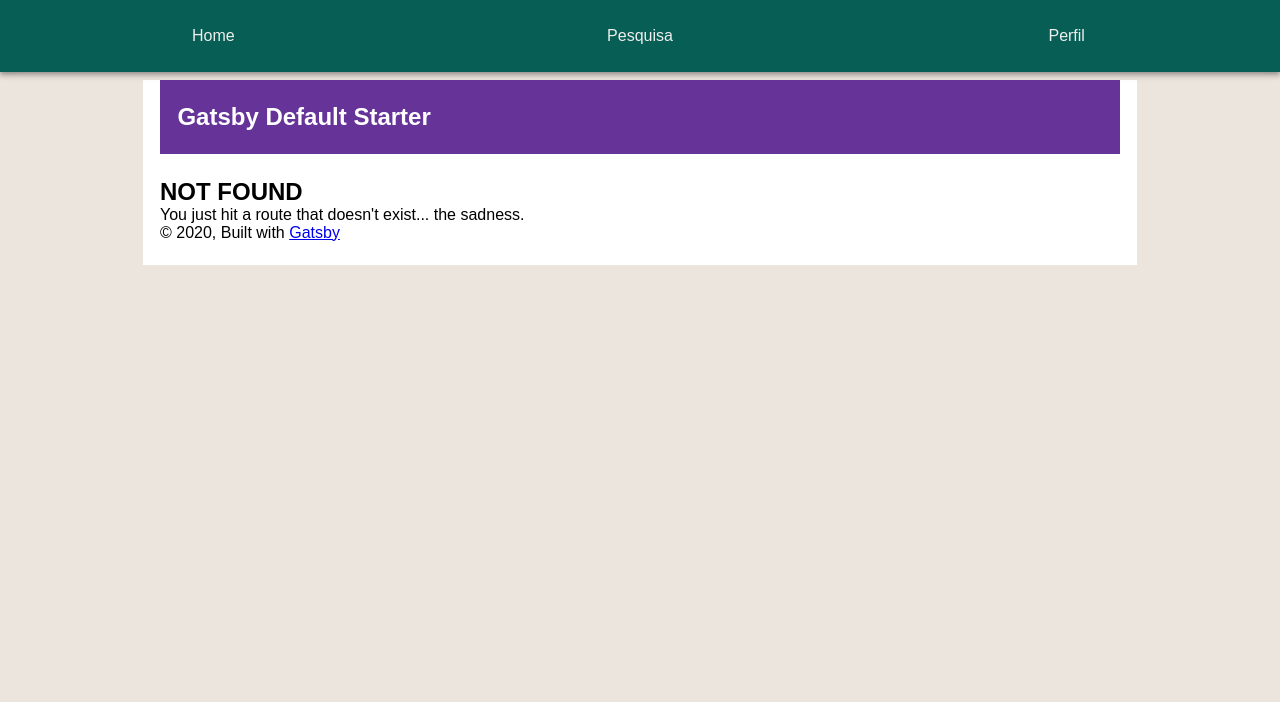
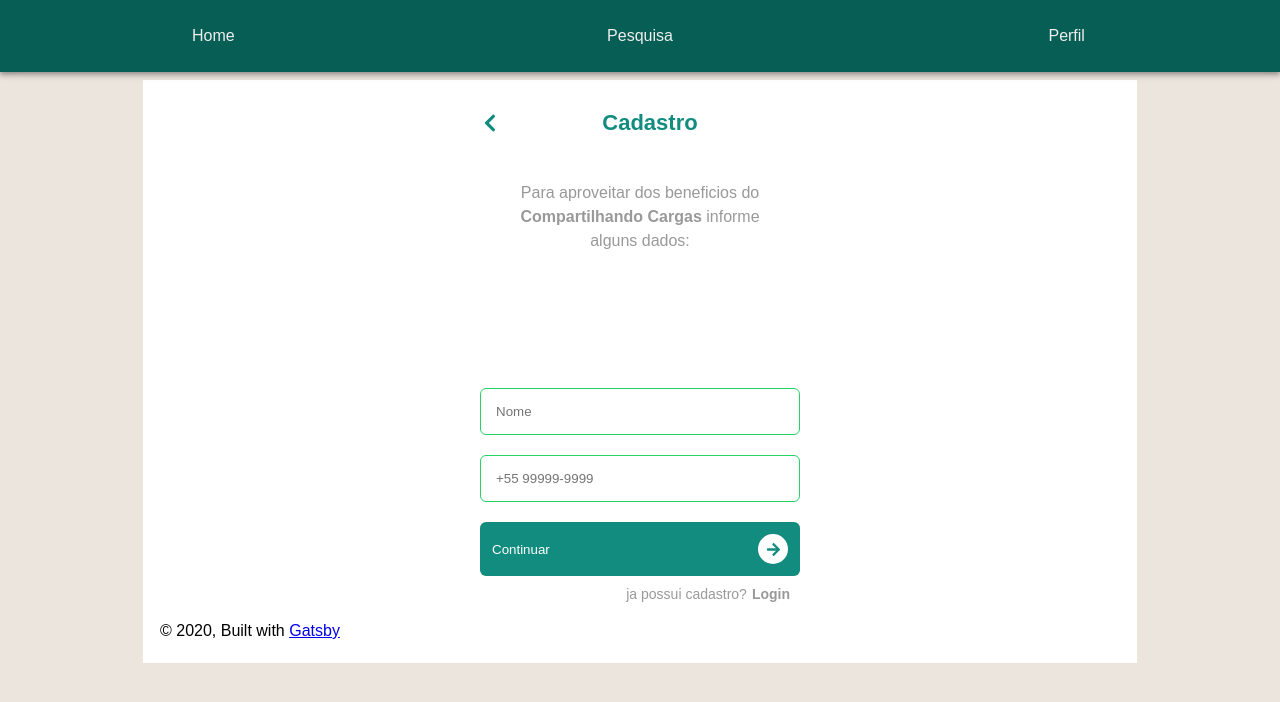
Before and after one commit to compartilhando-cargas/PWA, a Gatsby site: page /signup in a window 1280 px wide. Before the commit this address had no page. Built offline with nearby package versions, Linux system fonts and the light colour scheme; Gatsby itself is replaced by a stand-in of ours.

Commit message:
fix SignInPage and add SignUpPage

```diff
--- a/package.json
+++ b/package.json
@@ -18,6 +18,7 @@
     "react": "^16.12.0",
     "react-dom": "^16.12.0",
     "react-helmet": "^6.0.0",
+    "react-icons": "^3.10.0",
     "styled-components": "^5.1.1"
   },
   "devDependencies": {
--- a/src/components/Layout/index.js
+++ b/src/components/Layout/index.js
@@ -21,7 +21,7 @@ const Layout = ({ children }) => {
       <TabBar />
       <S.LayoutWrapper>
         <GlobalStyles />
-        <Header siteTitle={data.site.siteMetadata.title} />
+        {/* <Header siteTitle={data.site.siteMetadata.title} /> */}
 
         <main>{children}</main>
         <footer>
--- a/src/pages/login.js
+++ /dev/null
@@ -1,23 +0,0 @@
-import React from "react"
-import { Link } from "gatsby"
-
-import { SEO, Layout } from "../components"
-import { LoginLayout } from '../styles/login';
-import ImageLogin from '../images/login.svg';
-
-const IndexLogin = () => (
-  <Layout>
-    <SEO title="login" />
-    <LoginLayout>
-      <h1>Bem vindo(a)</h1>
-      <p>A plataforma criada para beneficio dos caminhoneiros.</p>
-      <div>
-        <img src={ImageLogin} />
-      </div>
-      <input type="number" name="phone" id="phone" placeholder="+55 99999-9999"/><br/>
-      <Link to="/using-typescript/">Primeira vez aqui?<span> Cadastre-se</span></Link>
-    </LoginLayout>
-  </Layout>
-)
-
-export default IndexLogin
--- /dev/null
+++ b/src/pages/signup.js
@@ -0,0 +1,31 @@
+import React from "react"
+import { Link } from "gatsby"
+import { FaArrowRight, FaChevronLeft } from 'react-icons/fa';
+
+import { SEO, Layout } from "../components"
+import { BackScreen, FormSignUp } from '../styles/signup';
+
+const SignUpPage = () => (
+  <Layout>
+    <SEO title="cadastro" />
+    <BackScreen>
+      <FaChevronLeft size={20} color="#128C7E" />
+      <strong>Cadastro</strong>
+      <div></div>
+    </BackScreen>
+    <FormSignUp>
+      <p>Para aproveitar dos beneficios do <span>Compartilhando Cargas</span> informe alguns dados:</p>
+      <input type="text" name="name" id="name" placeholder="Nome"/><br/>
+      <input type="number" name="phone" id="phone" placeholder="+55 99999-9999"/><br/>
+      <button type="button">
+        <span>Continuar</span>
+        <div>
+          <FaArrowRight size={15} color="#128C7E" />
+        </div>
+      </button>
+      <Link to="signin">ja possui cadastro?<span> Login</span></Link>
+    </FormSignUp>
+  </Layout>
+)
+
+export default SignUpPage;
--- /dev/null
+++ b/src/styles/signup.js
@@ -0,0 +1,98 @@
+import styled from 'styled-components';
+
+export const BackScreen = styled.div`
+  margin: 30px auto;
+  max-width: 320px;
+  display: flex;
+  justify-content: space-between;
+  align-items: center;
+
+  strong {
+    font-size: 22px;
+    color: #128C7E;
+  }
+`;
+
+export const FormSignUp = styled.form`
+  margin: 10px auto;
+  text-align: center;
+  max-width: 320px;
+
+  h1 {
+    font-size: 30px;
+    color: #128C7E;
+  }
+
+  p {
+    font-size: 16px;
+    color: #999999;
+    padding: 15px;
+    line-height: 24px;
+
+    span {
+      font-weight: bold;
+    }
+  }
+
+  input {
+    width: 90%;
+    border: 1px solid #25D366;
+    padding: 15px;
+    border-radius: 6px;
+    margin-top: 20px;
+  }
+
+  input[type="text"] {
+    margin-top: 120px;
+  }
+
+  button {
+    width: 100%;
+    background: #128C7E;
+    color: #FFFFFF;
+    padding: 12px;
+    border: 0;
+    border-radius: 6px;
+    margin-top: 20px;
+    transition: 400ms;
+    display: flex;
+    justify-content: space-between;
+    align-items: center;
+
+    div {
+      width: 30px;
+      height: 30px;
+      border-radius: 15px;
+      background: #FFFFFF;
+
+      display: flex;
+      justify-content: center;
+      align-items: center;
+    }
+
+  }
+
+  button:hover {
+    background: #128C56;
+  }
+
+  a {
+    display: flex;
+    justify-content: flex-end;
+    padding: 10px;
+    font-size: 14px;
+    color: #999999;
+    text-decoration: none;
+    transition: 400ms;
+
+    span {
+      font-weight: 600;
+      margin-left: 5px;
+    }
+  }
+
+  a:hover {
+    color: gray;
+  }
+
+`;
```
Also changed, not shown: src/pages/signin.js (renamed from src/pages/cadastro.js, +7 -6 lines), src/styles/login.js (deleted, +0 -55 lines), src/styles/signin.js (renamed from src/styles/cadastro.js, +17 -3 lines).
